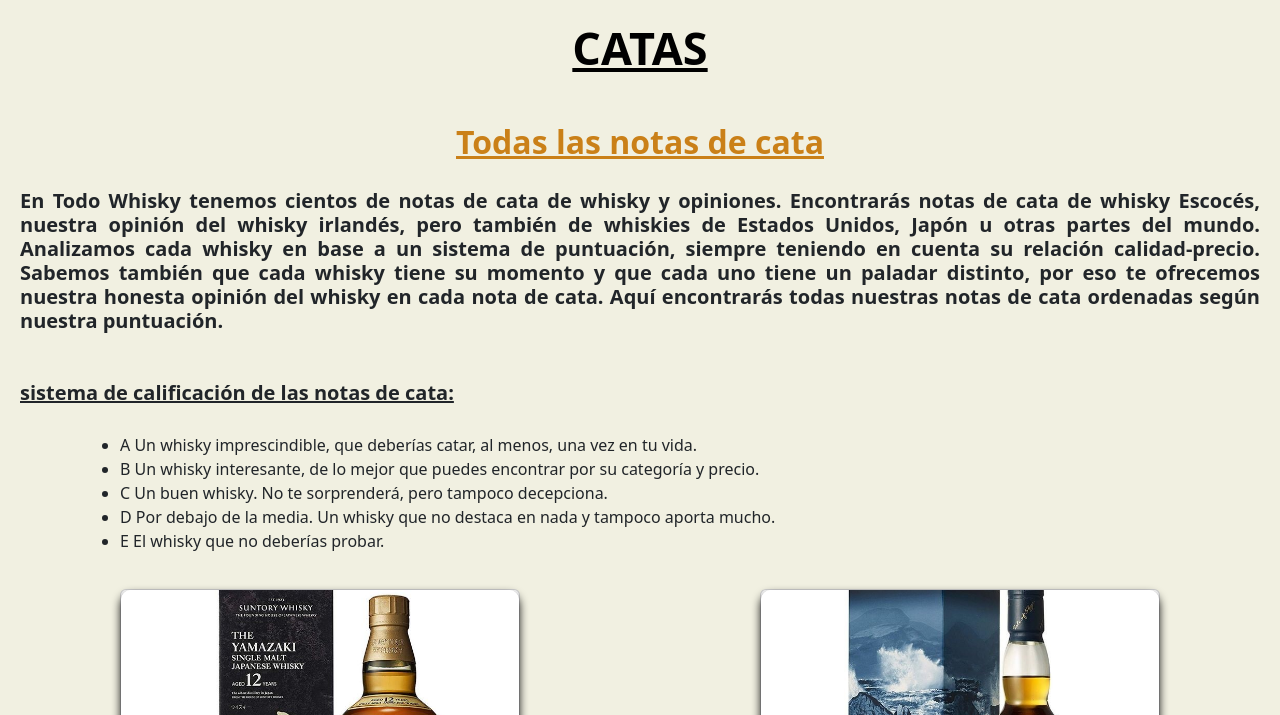
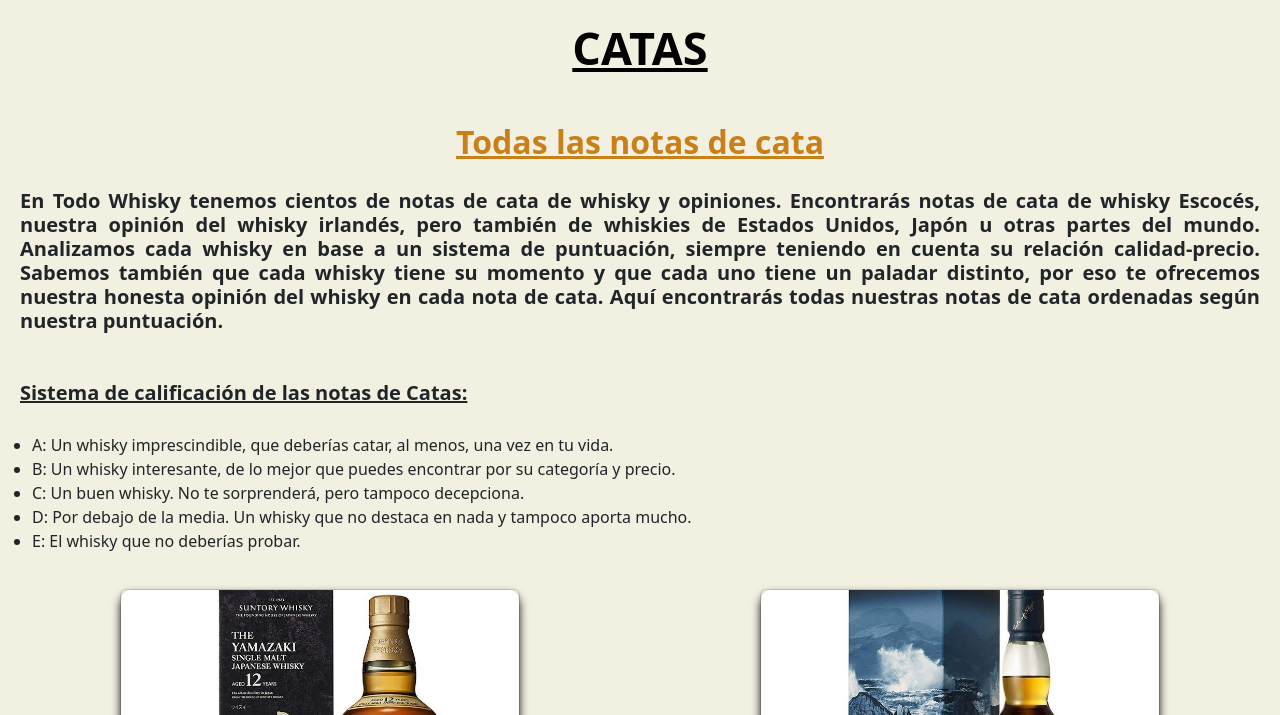
Before and after one commit to wmtole/whiskeria_Toledo, a website: page pages/catas.html in a window 1280 px wide. Shown: the part 85-800 px from the top of the page. Drawn offline with nearby package versions, Linux system fonts and the light colour scheme.

Commit message:
unos detalles ortográficos y alineaciones

```diff
--- a/pages/catas.html
+++ b/pages/catas.html
@@ -94,14 +94,14 @@
 
     <!-- Calificacíon de los distintos whiskys según sus calidades -->
 
-    <h3><u> sistema de calificación de las notas de cata:</u></h3>
+    <h3><u> Sistema de calificación de las notas de Catas:</u></h3>
 
     <ul>
-      <li>A Un whisky imprescindible, que deberías catar, al menos, una vez en tu vida. </li>
-      <li>B Un whisky interesante, de lo mejor que puedes encontrar por su categoría y precio. </li>
-      <li>C Un buen whisky. No te sorprenderá, pero tampoco decepciona.</li>
-      <li>D Por debajo de la media. Un whisky que no destaca en nada y tampoco aporta mucho. </li>
-      <li>E El whisky que no deberías probar.</li>
+      <li>A: Un whisky imprescindible, que deberías catar, al menos, una vez en tu vida. </li>
+      <li>B: Un whisky interesante, de lo mejor que puedes encontrar por su categoría y precio. </li>
+      <li>C: Un buen whisky. No te sorprenderá, pero tampoco decepciona.</li>
+      <li>D: Por debajo de la media. Un whisky que no destaca en nada y tampoco aporta mucho. </li>
+      <li>E: El whisky que no deberías probar.</li>
     </ul>
 
     <!-- card informativa categoría A -->
--- a/scss/views/_catas.scss
+++ b/scss/views/_catas.scss
@@ -36,7 +36,12 @@
 }
 
 .main__cata ul {
-    padding-left: 120px;
+
+  display: flex;
+  justify-content: right;
+  flex-direction: column;
+
+
 }
 
 .main__cata__section2 {
@@ -99,7 +104,11 @@
 }
 
 
-  .catas__cards--1, .catas__cards--2, .catas__cards--3, .catas__cards--4, .catas__cards--5 {
+.catas__cards--1,
+.catas__cards--2,
+.catas__cards--3,
+.catas__cards--4,
+.catas__cards--5 {
   position: relative;
   width: 400px;
   height: 350px;
@@ -136,13 +145,13 @@
   height: 45px;
   line-height: 45px;
   color: #fff;
-    background: rgba(0,0,0,.4);
+  background: rgba(0, 0, 0, .4);
   text-align: center;
 }
 
 .card .back {
   transform: perspective(600px) rotateY(180deg);
-    background:#fdebd6;
+  background: #fdebd6;
   padding: 15px;
   color: black;
   display: flex;
```
Also changed, not shown: CSS/styles.css. Lines whose indentation alone changed are shown as unchanged.
